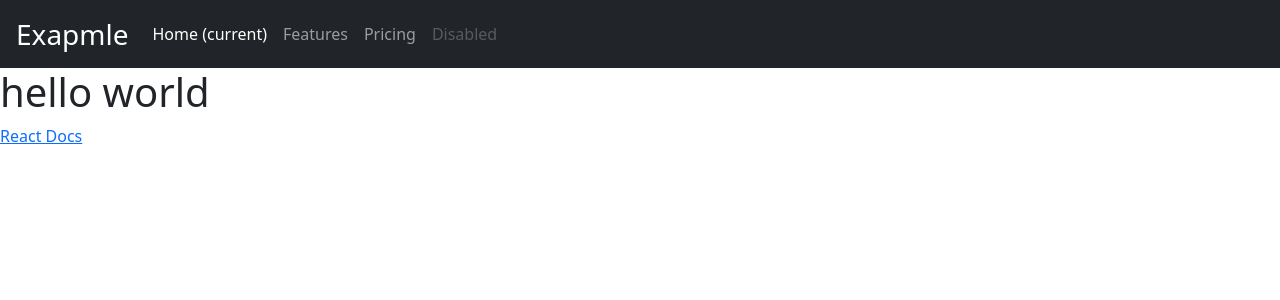
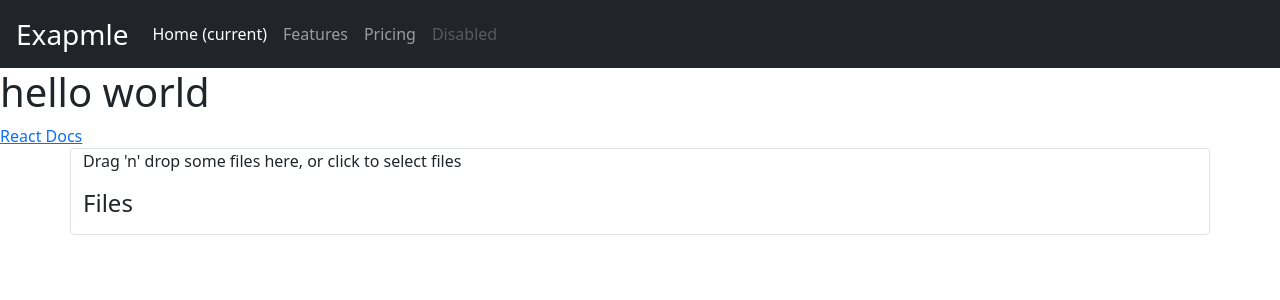
Before and after one commit to NoahZielke/Rosetta-Subs-CS495, a React (Create React App) app in the folder frontend/: page / in a window 1280 px wide. Shown: the top 300 px of the page. Built offline with nearby package versions, Linux system fonts and the light colour scheme.

Commit message:
Added File Upload

```diff
--- a/frontend/package.json
+++ b/frontend/package.json
@@ -13,6 +13,7 @@
     "bootstrap": "^5.1.1",
     "react": "^17.0.2",
     "react-dom": "^17.0.2",
+    "react-dropzone": "^11.3.5",
     "react-scripts": "4.0.3",
     "typescript": "^4.1.2",
     "web-vitals": "^1.0.1"
--- a/frontend/src/App.tsx
+++ b/frontend/src/App.tsx
@@ -1,19 +1,22 @@
-import React from 'react';
-import {Navbar} from './components/Navbar'
+import React from "react";
+import { FileUpload } from "./components/FileUpload";
+import { Navbar } from "./components/Navbar";
 
 function App() {
   return (
-    <div className="App" style={{margin: 0, padding: 0}}>
+    <div className='App' style={{ margin: 0, padding: 0 }}>
       <Navbar />
-        <h1> hello world</h1>
-        <a
-          className="App-link"
-          href="https://reactjs.org"
-          target="_blank"
-          rel="noopener noreferrer"
-        >
-          React Docs
-        </a>
+      <h1> hello world</h1>
+
+      <a
+        className='App-link'
+        href='https://reactjs.org'
+        target='_blank'
+        rel='noopener noreferrer'>
+        React Docs
+      </a>
+
+      <FileUpload />
     </div>
   );
 }
--- /dev/null
+++ b/frontend/src/components/FileUpload.tsx
@@ -0,0 +1,26 @@
+import React, { ReactPropTypes } from "react";
+import { useDropzone, DropzoneState } from "react-dropzone";
+
+export const FileUpload: React.FC = (props) => {
+  const { acceptedFiles, getRootProps, getInputProps }: DropzoneState =
+    useDropzone();
+
+  const files = acceptedFiles.map((file) => (
+    <li key={file.name}>
+      {file.name} - {file.size} bytes
+    </li>
+  ));
+
+  return (
+    <section className='container-md border rounded'>
+      <div {...getRootProps({ className: "dropzone" })}>
+        <input {...getInputProps()} />
+        <p>Drag 'n' drop some files here, or click to select files</p>
+      </div>
+      <aside>
+        <h4>Files</h4>
+        <ul>{files}</ul>
+      </aside>
+    </section>
+  );
+};
```
Also changed, not shown: 1 other file (tests, documents, lock files or other folders).
